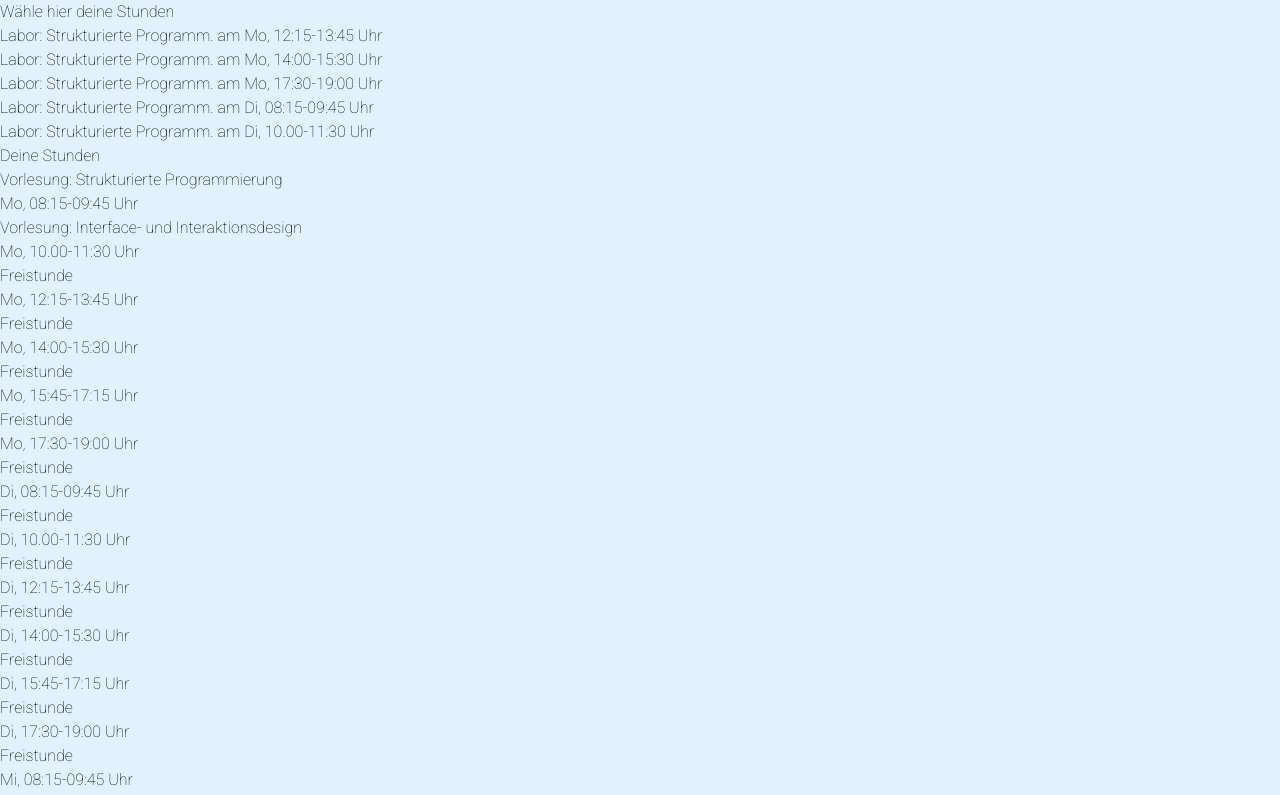
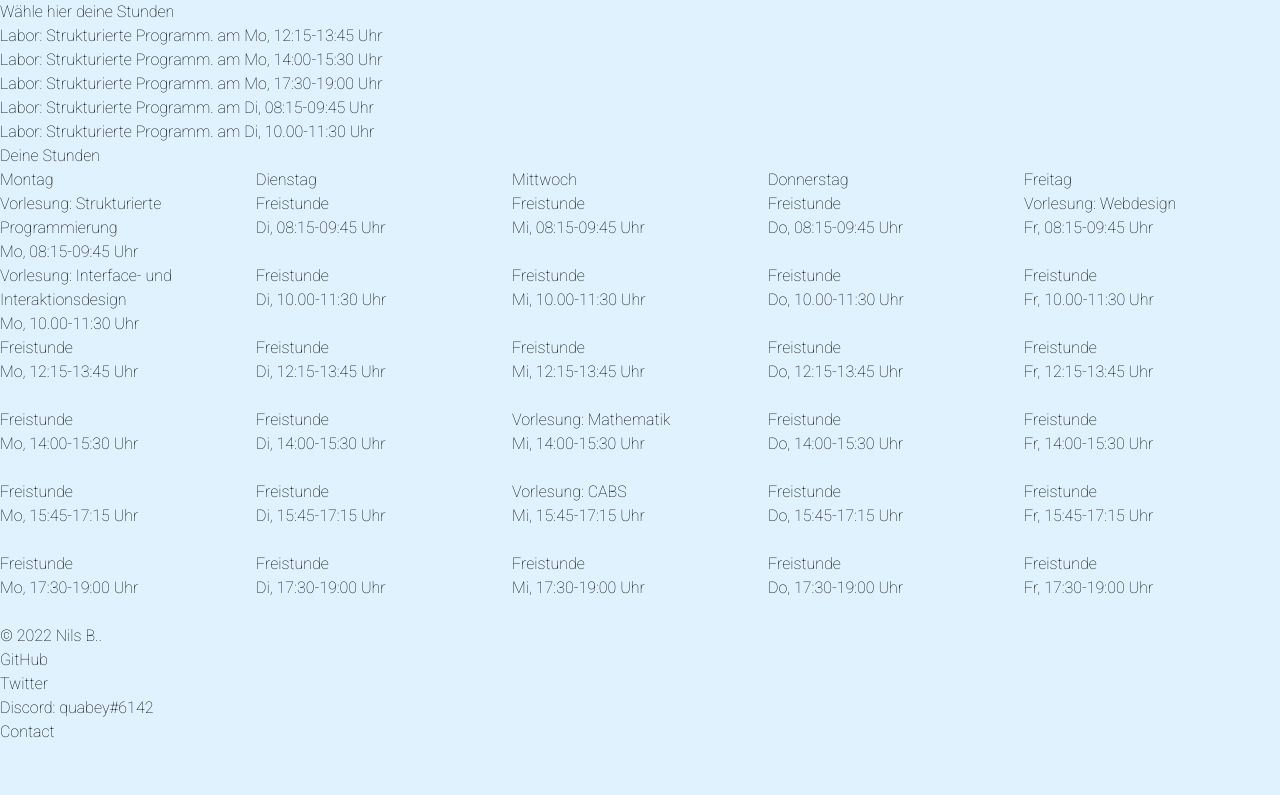
Before and after one commit to quabey/StundenPlaner, a Svelte app: page / in a window 1280 px wide. Shown: the top 795 px of the page. Built offline with nearby package versions, Linux system fonts and the light colour scheme.

Commit message:
CSS update, and more

```diff
--- a/src/App.svelte
+++ b/src/App.svelte
@@ -4,6 +4,7 @@
   import Selection from "./Components/selection.svelte";
   import Footer from "./Components/footer.svelte";
   import Popup from "./Components/popup.svelte";
+  import DayDisplay from "./Components/dayDisplay.svelte";
 </script>
 
 
--- /dev/null
+++ b/src/Components/dayDisplay.svelte
@@ -0,0 +1,29 @@
+<div class=" mx-6  grid-bar space-2 gap-2 mb-0">
+    <div class="bg-sky-400 p-2 text-center">
+            <p class="font-bold">Montag</p>
+    </div>
+    <div class="bg-sky-400 p-2 text-center">
+        <p class="font-bold">Dienstag</p>
+    </div>
+    <div class="bg-sky-400 p-2 text-center">
+        <p class="font-bold">Mittwoch</p>
+    </div>
+    <div class="bg-sky-400 p-2 text-center">
+        <p class="font-bold">Donnerstag</p>
+    </div>
+    <div class="bg-sky-400 p-2 text-center">
+        <p class="font-bold">Freitag</p>
+    </div>
+</div>
+
+<style>
+    .grid-bar{
+        grid-auto-columns: minmax(0, 1fr);
+    grid-auto-flow: column;
+    grid-row: 1;
+    display: grid;
+    @apply grid-rows-1;
+    @apply grid-flow-col;
+    }
+
+</style>
--- a/src/Components/display.svelte
+++ b/src/Components/display.svelte
@@ -1,21 +1,26 @@
 <script>
-    import { slot } from "../stores.js";
+    import { slot, currentHoverID } from "../stores.js";
     import { onDestroy } from "svelte";
+    import DayDisplay from "./dayDisplay.svelte";
+
 
     let slots;
-    let filled = false[29];
+    let currentHoverIDs;
+    let hovered = false;
 
     let unsubscribe = slot.subscribe(value => {
   slots = value;
     });
 
-    onDestroy(unsubscribe);
 </script>
-<h1 class="text-3xl font-bold text-center py-3 my-3 mx-60 rounded-xl bg-sky-300 hover:bg-sky-400" >Deine Stunden </h1>
-<div class="grid grid-cols-6 mb-6 mx-2">
-  {#each slots as item}
+<h1 class="text-3xl font-bold text-center py-3 my-3 mx-60 rounded-xl bg-sky-300 hover:bg-sky-400"> Deine Stunden </h1>
+
+<DayDisplay />
+
+<div class="grid-style mx-6 mt-2 mb-5 gap-2">
+  {#each slots as item, i}
   <!-- Fach Display -->
-  <div class={"bg-sky-200 rounded-xl hover:bg-sky-300 hover:scale-110 m-2 p-2 "} >
+<div class="bg-sky-200 hover:bg-sky-300 hover:scale-105  p-2 text-center w-full transition ease-in-out delay-150 " class:font-red="{$currentHoverID === i}" >
         <p class="font-bold">
           { #if item.fach != ""}
             {item.fach}
@@ -30,3 +35,14 @@
   </div>
   {/each}
 </div>
+
+<style>
+  .grid-style{
+    grid-auto-columns: minmax(0, 1fr);
+    grid-auto-flow: column;
+    grid-row: 6;
+    display: grid;
+    @apply grid-rows-6;
+    @apply grid-flow-col;
+    }
+</style>
--- a/src/Components/popup.svelte
+++ b/src/Components/popup.svelte
@@ -1,20 +1,7 @@
 <script>
-    import { selectables, slot, errorMsg } from "../stores.js";
+    import { selectables, slot, } from "../stores.js";
     import { createEventDispatcher } from "svelte";
 
-    let errorMsgs;
-
-    let unsubscribe = errorMsg.subscribe(value => {
-        errorMsgs = value;
-    });
-
-    function handleclick(){
-        errorMsg.update(value => {
-            value = false;
-            return value;
-        });
-        console.log("ClickHandled");
-    }
 
 </script>
 <div class="fixed z-10 inset-0 overflow-y-auto" aria-labelledby="modal-title" role="dialog" aria-modal="true">
--- a/src/Components/selection.svelte
+++ b/src/Components/selection.svelte
@@ -1,12 +1,16 @@
 <script>
-    import { selectables, slot, errorMsg } from "../stores.js";
+    import { selectables, slot, currentHoverID} from "../stores.js";
     import Popup from "./popup.svelte";
 
     let selectable;
     let slots;
     let currentGroupID = 0;
-    let errorMsgs;
     let errorMsgTest = false;
+    let currentHoverIDs;
+
+let unsubscribeHover = currentHoverID.subscribe(value => {
+    currentHoverIDs = value;
+});
 
 let unsubscribe = selectables.subscribe(value => {
     selectable = value;
@@ -16,13 +20,17 @@ let unsubscribeSlot = slot.subscribe(value => {
     slots = value;
 });
 
-let unsubscribeErrorMsg = errorMsg.subscribe(value => {
-    errorMsgs = value;
-});
-
 function handleClick() {
     errorMsgTest = !errorMsgTest;
+}
 
+function handleMouseover(id) {
+    currentHoverIDs = id
+    console.log(currentHoverIDs);;
+}
+
+function handleMouseOut() {
+    currentHoverIDs = 999;
 }
 
 
@@ -51,13 +59,15 @@ function select(id, fachText){
 {/if}
 
 <h1 class="text-3xl font-bold text-center py-3 my-3 mx-60 rounded-xl bg-sky-300 hover:bg-sky-400"> <a href="https://www.youtube.com/watch?v=dQw4w9WgXcQ"> Wähle hier deine Stunden </a></h1>
-<div class="flex center">
+<div class="flex place-content-center">
 {#each selectable as item}
     {#if item.groupID == currentGroupID && item.groupID <= 5}
-        <div class="">
-            <button class=" bg-gray-600 hover:bg-gray-700 rounded-3xl p-3 m-2 text-white flex item-center hover:scale-110"
-            on:click={() => select(item.slotID, item.fach)}> {item.fach} am {slots[item.slotID].time} </button>
-            </div>
-            {/if}
-            {/each}
-    </div>
+        <!-- svelte-ignore a11y-mouse-events-have-key-events -->
+        <div class="" on:mouseover={() => handleMouseover(item.slotID)} on:mouseout={handleMouseOut}>
+            <button class=" bg-gray-600 hover:bg-gray-700 rounded-3xl p-3 m-2 text-white flex item-center hover:scale-110 transition ease-in-out delay-150"
+            on:click={() => select(item.slotID, item.fach)}>
+                {item.fach} am {slots[item.slotID].time} </button>
+        </div>
+    {/if}
+{/each}
+</div>
--- a/src/stores.js
+++ b/src/stores.js
@@ -10,7 +10,7 @@ import { writable } from "svelte/store";
     5: Mathe
 */
 
-export let errorMsg = writable(false);
+export let currentHoverID = writable(7);
 
 export let selectables = writable([
 
```
Also changed, not shown: src/app.css (line endings or trailing spaces).
